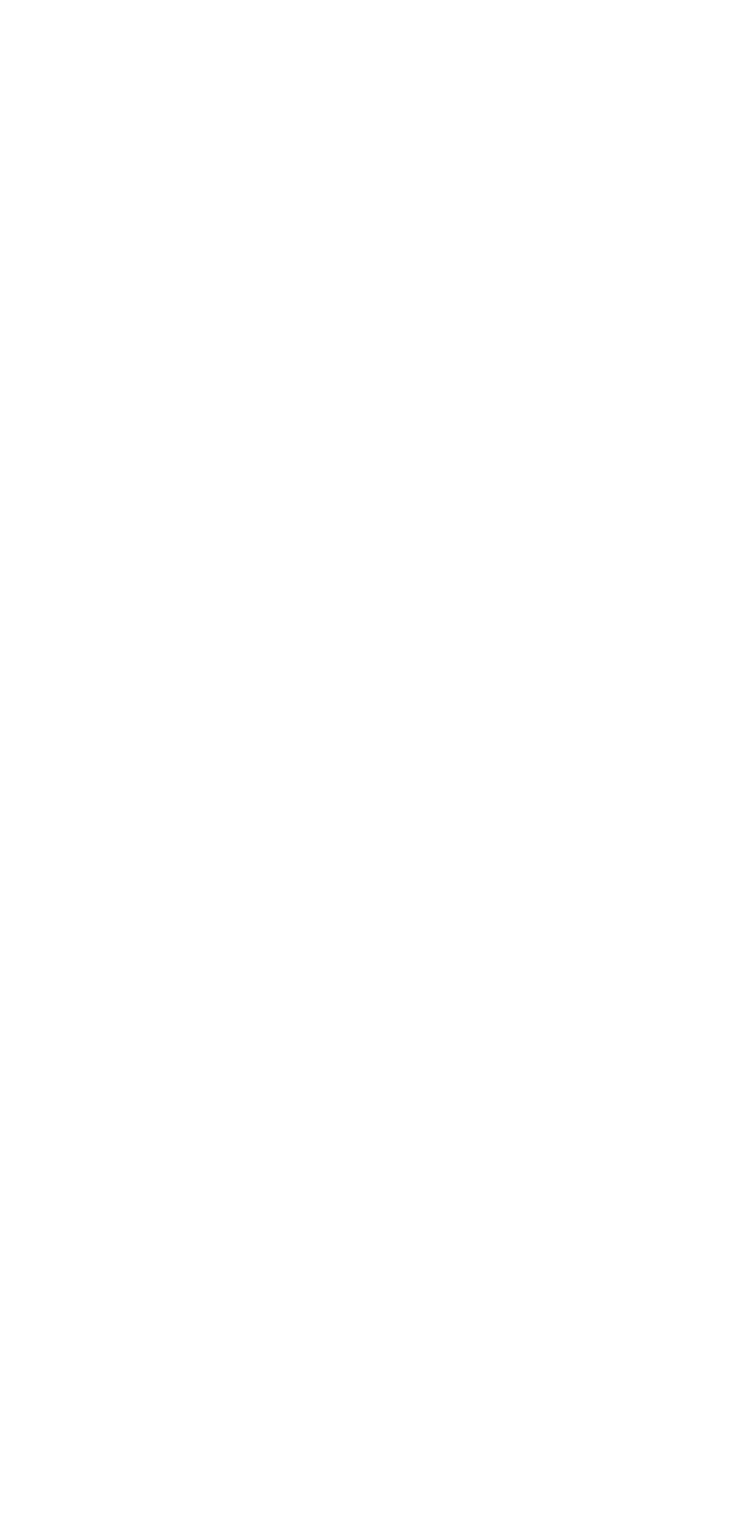
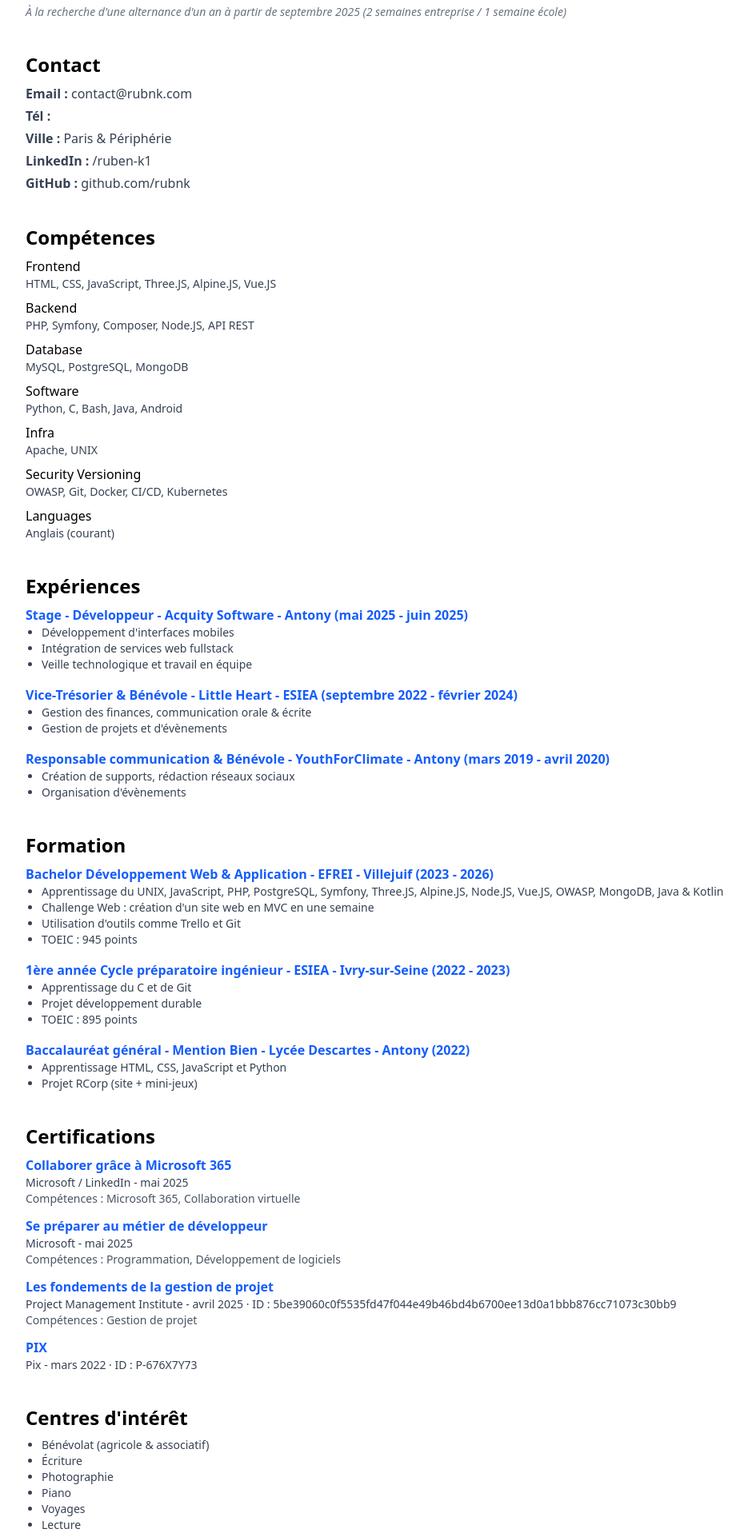
Before and after one commit to RubnK/NodeJS_Vite_React-Portfolio, a React (Vite) app in the folder frontend/: page /cv in a window 1280 px wide. Shown: the part 195-2112 px from the top of the page at 80% size, without its empty margins (56-991 px from the left). Before the commit the page ends 800 px from the top, so only its background shows below. Built offline with nearby package versions, Linux system fonts and the light colour scheme.

Commit message:
Ajout de la page CV avec des informations détaillées

```diff
--- a/frontend/src/pages/Cv.tsx
+++ b/frontend/src/pages/Cv.tsx
@@ -1,8 +1,108 @@
+import { cv } from "../utils/cv";
+
 export default function Cv() {
-    return (
-      <div className="p-8">
-        <h1 className="text-3xl font-bold mb-4">CV</h1>
-        <p className="text-gray-600">Mon CV sera bientôt disponible ici.</p>
-      </div>
-    );
-  }
+  return (
+    <div className="pt-30 px-6 max-w-6xl mx-auto space-y-10">
+      {/* Header */}
+      <section>
+        <h1 className="text-4xl font-bold text-blue-700">{cv.name}</h1>
+        <p className="text-lg text-gray-700 mt-2">{cv.title}</p>
+        <p className="text-sm text-gray-500 italic mt-1">{cv.objective}</p>
+      </section>
+
+      {/* Contact */}
+      <section>
+        <h2 className="text-2xl font-semibold mb-2">Contact</h2>
+        <ul className="text-gray-700 space-y-1">
+          <li>
+            <strong>Email :</strong> <a href={`mailto:${cv.contact.email}`}>{cv.contact.email}</a>
+          </li>
+          <li>
+            <strong>Tél :</strong> {cv.contact.phone}
+          </li>
+          <li>
+            <strong>Ville :</strong> {cv.contact.city}
+          </li>
+          <li>
+            <strong>LinkedIn :</strong> {cv.contact.linkedin}
+          </li>
+          <li>
+            <strong>GitHub :</strong> {cv.contact.github}
+          </li>
+        </ul>
+      </section>
+
+      {/* Compétences */}
+      <section>
+        <h2 className="text-2xl font-semibold mb-2">Compétences</h2>
+        {Object.entries(cv.skills).map(([key, list]) => (
+          <div key={key} className="mb-2">
+            <p className="font-medium capitalize">{key.replace(/_/g, " ")}</p>
+            <p className="text-gray-700 text-sm">{list.join(", ")}</p>
+          </div>
+        ))}
+      </section>
+
+      {/* Expériences */}
+      <section>
+        <h2 className="text-2xl font-semibold mb-2">Expériences</h2>
+        {cv.experience.map((exp, i) => (
+          <div key={i} className="mb-4">
+            <p className="font-semibold text-blue-600">
+              {exp.title} - {exp.company} ({exp.period})
+            </p>
+            <ul className="list-disc ml-5 text-sm text-gray-700">
+              {exp.details.map((d, j) => (
+                <li key={j}>{d}</li>
+              ))}
+            </ul>
+          </div>
+        ))}
+      </section>
+
+      {/* Formation */}
+      <section>
+        <h2 className="text-2xl font-semibold mb-2">Formation</h2>
+        {cv.education.map((edu, i) => (
+          <div key={i} className="mb-4">
+            <p className="font-semibold text-blue-600">
+              {edu.title} - {edu.school} ({edu.years})
+            </p>
+            <ul className="list-disc ml-5 text-sm text-gray-700">
+              {edu.details.map((d, j) => (
+                <li key={j}>{d}</li>
+              ))}
+            </ul>
+          </div>
+        ))}
+      </section>
+
+      {/* Certifications */}
+      <section>
+        <h2 className="text-2xl font-semibold mb-2">Certifications</h2>
+        {cv.certifications.map((cert, i) => (
+          <div key={i} className="mb-3">
+            <p className="font-semibold text-blue-600">{cert.title}</p>
+            <p className="text-sm text-gray-700">
+              {cert.issuer} - {cert.issued}
+              {cert.id && ` · ID : ${cert.id}`}
+            </p>
+            {cert.skills && cert.skills.length > 0 && (
+              <p className="text-sm text-gray-600">Compétences : {cert.skills.join(", ")}</p>
+            )}
+          </div>
+        ))}
+      </section>
+
+      {/* Intérêts */}
+      <section>
+        <h2 className="text-2xl font-semibold mb-2">Centres d'intérêt</h2>
+        <ul className="list-disc ml-5 text-sm text-gray-700">
+          {cv.interests.map((interest, i) => (
+            <li key={i}>{interest}</li>
+          ))}
+        </ul>
+      </section>
+    </div>
+  );
+}
--- /dev/null
+++ b/frontend/src/utils/cv.ts
@@ -0,0 +1,125 @@
+export const cv = {
+  name: "Ruben K",
+  title:
+    "Étudiant en 2ᵉ année de Bachelor Web & Application Development à l'EFREI",
+  objective:
+    "À la recherche d'une alternance d'un an à partir de septembre 2025 (2 semaines entreprise / 1 semaine école)",
+
+  contact: {
+    email: "contact@rubnk.com",
+    city: "Paris & Périphérie",
+    linkedin: "/ruben-k1",
+    github: "github.com/rubnk",
+  },
+
+  skills: {
+    frontend: ["HTML", "CSS", "JavaScript", "Three.JS", "Alpine.JS", "Vue.JS"],
+    backend: ["PHP", "Symfony", "Composer", "Node.JS", "API REST"],
+    database: ["MySQL", "PostgreSQL", "MongoDB"],
+    software: ["Python", "C", "Bash", "Java", "Android"],
+    infra: ["Apache", "UNIX"],
+    security_versioning: ["OWASP", "Git", "Docker", "CI/CD", "Kubernetes"],
+    languages: ["Anglais (courant)"],
+  },
+
+  interests: [
+    "Bénévolat (agricole & associatif)",
+    "Écriture",
+    "Photographie",
+    "Piano",
+    "Voyages",
+    "Lecture",
+  ],
+
+  education: [
+    {
+      title: "Bachelor Développement Web & Application",
+      school: "EFREI - Villejuif",
+      years: "2023 - 2026",
+      details: [
+        "Apprentissage du UNIX, JavaScript, PHP, PostgreSQL, Symfony, Three.JS, Alpine.JS, Node.JS, Vue.JS, OWASP, MongoDB, Java & Kotlin",
+        "Challenge Web : création d'un site web en MVC en une semaine",
+        "Utilisation d'outils comme Trello et Git",
+        "TOEIC : 945 points",
+      ],
+    },
+    {
+      title: "1ère année Cycle préparatoire ingénieur",
+      school: "ESIEA - Ivry-sur-Seine",
+      years: "2022 - 2023",
+      details: [
+        "Apprentissage du C et de Git",
+        "Projet développement durable",
+        "TOEIC : 895 points",
+      ],
+    },
+    {
+      title: "Baccalauréat général - Mention Bien",
+      school: "Lycée Descartes - Antony",
+      years: "2022",
+      details: [
+        "Apprentissage HTML, CSS, JavaScript et Python",
+        "Projet RCorp (site + mini-jeux)",
+      ],
+    },
+  ],
+
+  experience: [
+    {
+      title: "Stage - Développeur",
+      company: "Acquity Software - Antony",
+      period: "mai 2025 - juin 2025",
+      details: [
+        "Développement d'interfaces mobiles",
+        "Intégration de services web fullstack",
+        "Veille technologique et travail en équipe",
+      ],
+    },
+    {
+      title: "Vice-Trésorier & Bénévole",
+      company: "Little Heart - ESIEA",
+      period: "septembre 2022 - février 2024",
+      details: [
+        "Gestion des finances, communication orale & écrite",
+        "Gestion de projets et d'évènements",
+      ],
+    },
+    {
+      title: "Responsable communication & Bénévole",
+      company: "YouthForClimate - Antony",
+      period: "mars 2019 - avril 2020",
+      details: [
+        "Création de supports, rédaction réseaux sociaux",
+        "Organisation d'évènements",
+      ],
+    },
+  ],
+
+  certifications: [
+    {
+      title: "Collaborer grâce à Microsoft 365",
+      issuer: "Microsoft / LinkedIn",
+      issued: "mai 2025",
+      skills: ["Microsoft 365", "Collaboration virtuelle"],
+    },
+    {
+      title: "Se préparer au métier de développeur",
+      issuer: "Microsoft",
+      issued: "mai 2025",
+      skills: ["Programmation", "Développement de logiciels"],
+    },
+    {
+      title: "Les fondements de la gestion de projet",
+      issuer: "Project Management Institute",
+      issued: "avril 2025",
+      id: "5be39060c0f5535fd47f044e49b46bd4b6700ee13d0a1bbb876cc71073c30bb9",
+      skills: ["Gestion de projet"],
+    },
+    {
+      title: "PIX",
+      issuer: "Pix",
+      issued: "mars 2022",
+      id: "P-676X7Y73",
+    },
+  ],
+};
```
